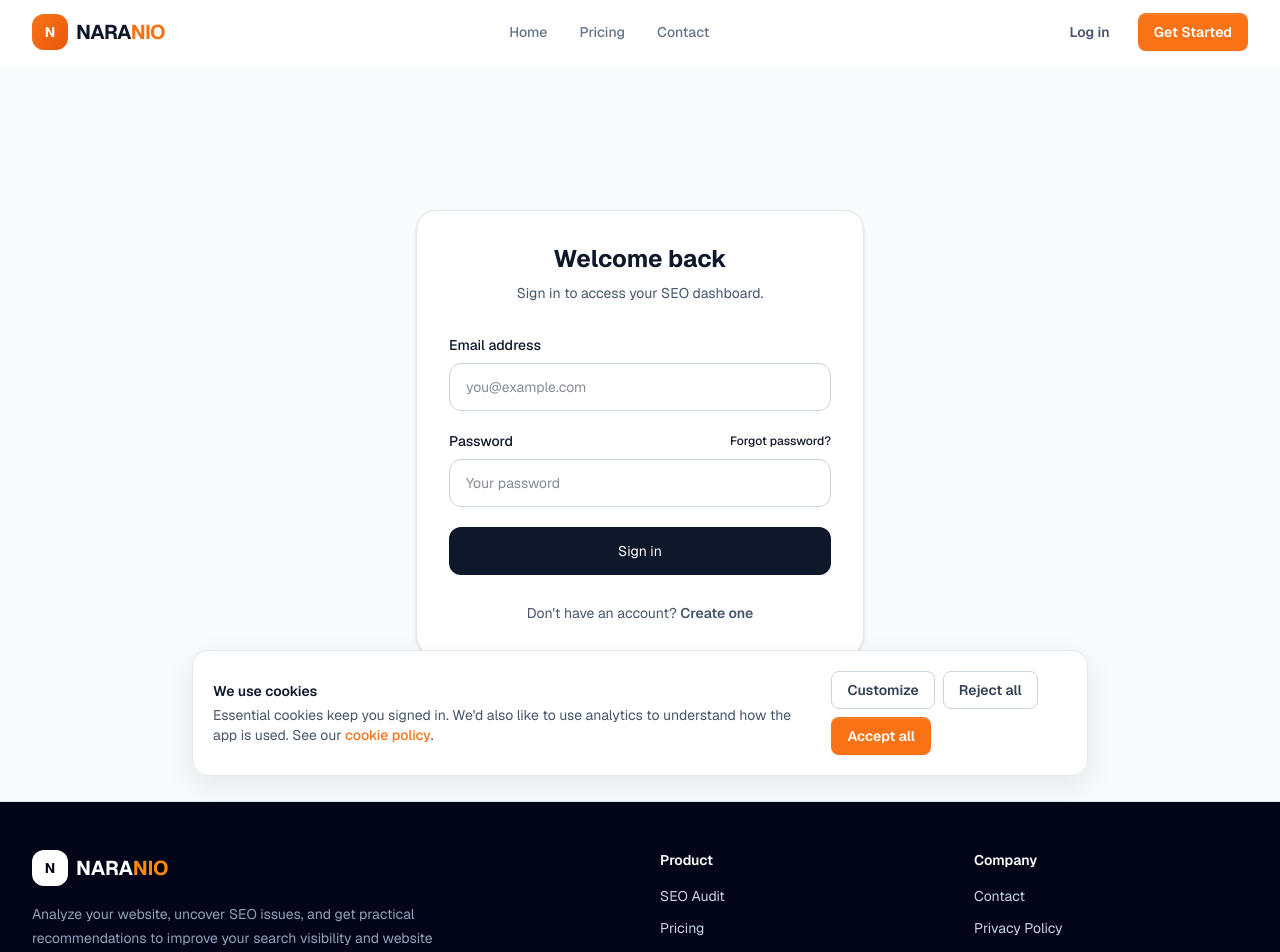
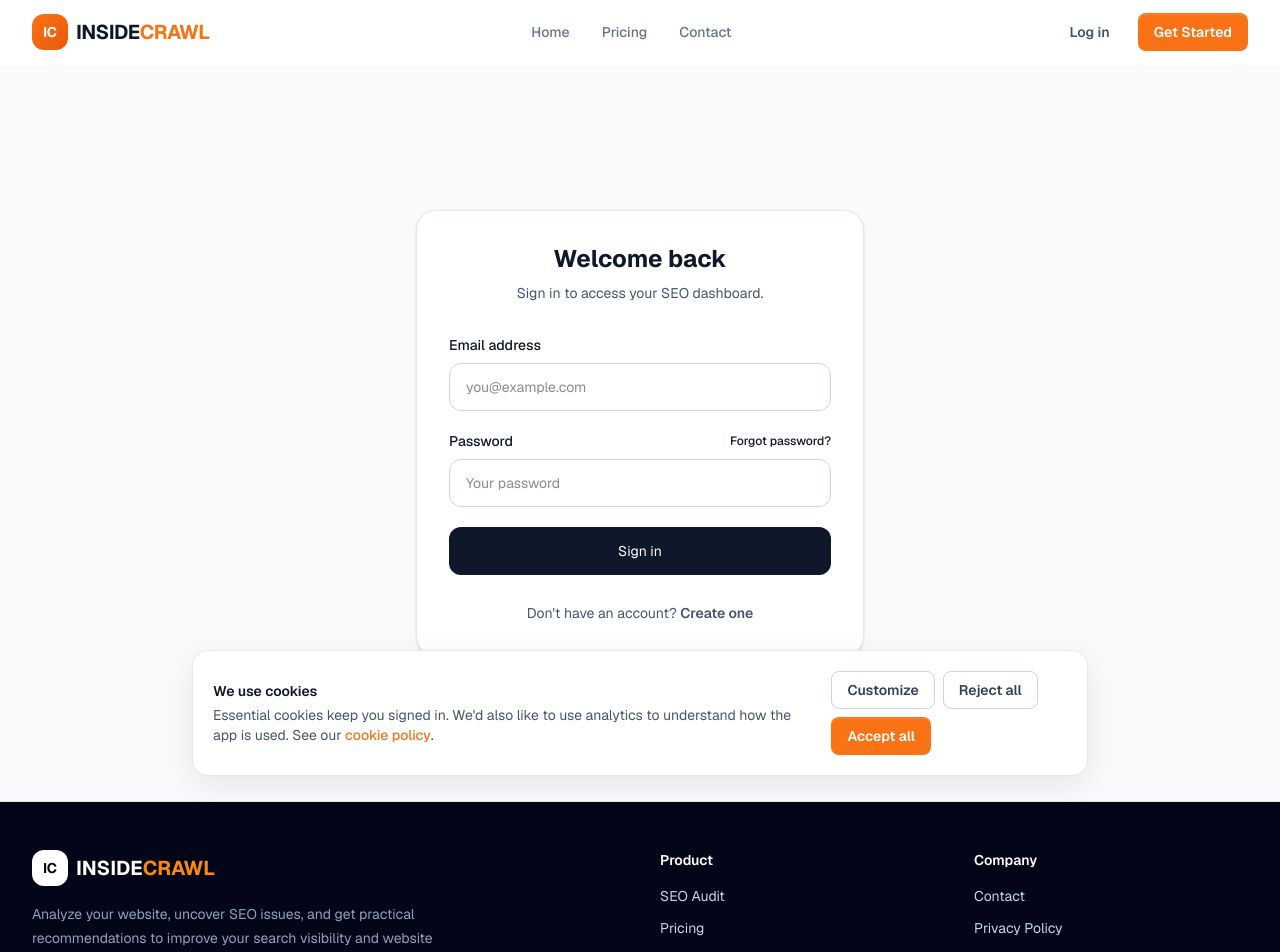
Before and after one commit to Dave-Sleek/seo-audit-saas, a Next.js app: page /login in a window 1280 px wide. Shown: the top 952 px of the page. Built offline with nearby package versions, Linux system fonts and the light colour scheme.

Commit message:
Site name changed from "NaraNio" to "InsideCrawl" in the following files:

```diff
--- a/app/components/ui/footer.tsx
+++ b/app/components/ui/footer.tsx
@@ -12,11 +12,11 @@ export default function Footer() {
               className="inline-flex items-center gap-2"
             >
               <div className="flex h-9 w-9 items-center justify-center rounded-lg bg-white text-sm font-bold text-slate-950">
-                N
+                IC
               </div>
 
               <span className="text-xl font-bold text-white">
-                NARA<span className="text-orange-400">NIO</span>
+                INSIDE<span className="text-orange-400">CRAWL</span>
               </span>
             </Link>
 
--- a/app/components/ui/navbar.tsx
+++ b/app/components/ui/navbar.tsx
@@ -143,15 +143,15 @@ export default function Navbar() {
                 "linear-gradient(135deg, #f97316 0%, #ea580c 100%)",
             }}
           >
-            N
+            IC
           </div>
 
           <span
             className="text-xl font-bold tracking-tight"
             style={{ color: "var(--text-primary)" }}
           >
-            NARA
-            <span style={{ color: "var(--primary)" }}>NIO</span>
+            INSIDE
+            <span style={{ color: "var(--primary)" }}>CRAWL</span>
           </span>
         </Link>
 
--- a/app/layout.tsx
+++ b/app/layout.tsx
@@ -16,7 +16,7 @@ const geistMono = Geist_Mono({
 });
 
 export const metadata: Metadata = {
-  title: "Naranio",
+  title: "InsideCrawl",
   description: "SEO analysis and monitoring",
 };
 
```
